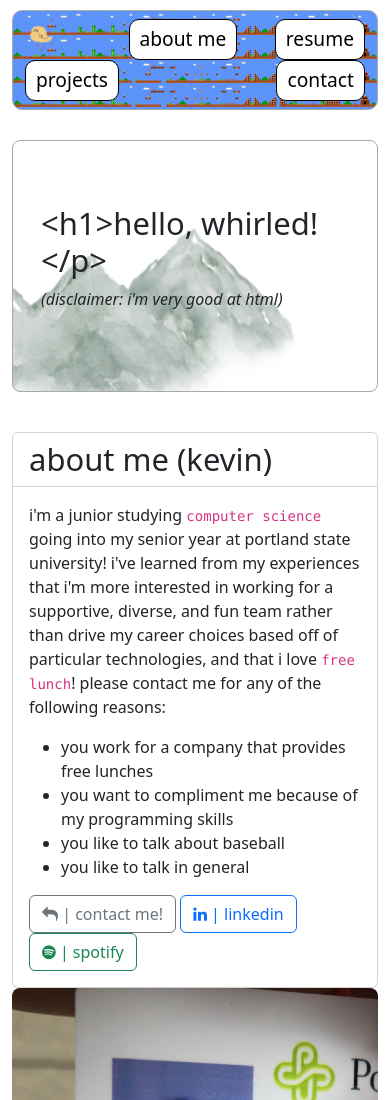
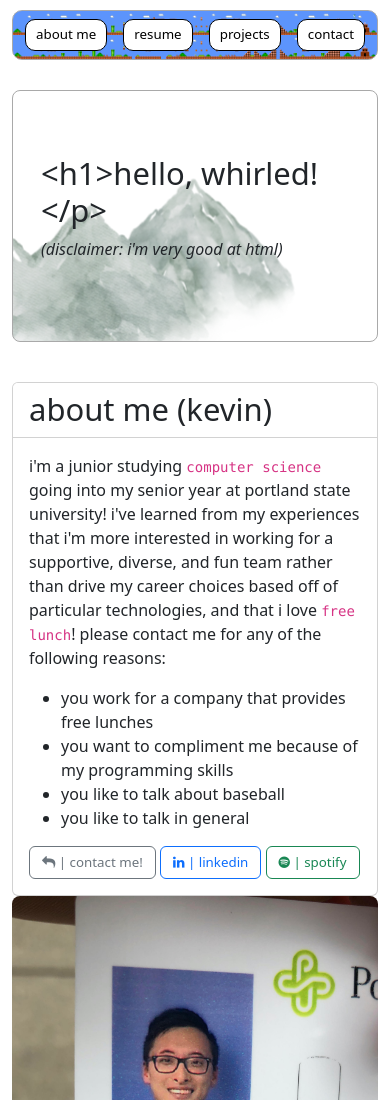
Before and after one commit to keca2/website, a plain HTML site: page index.html in a window 390 px wide. Shown: the top 1100 px of the page. Drawn offline with nearby package versions, Linux system fonts and the light colour scheme.

Commit message:
Update to responsiveness @mobile size

```diff
--- a/index.html
+++ b/index.html
@@ -20,7 +20,7 @@
       <nav class="navbar navbar-expand-lg">
         <div class="container-md">
           <a class="navbar-brand" href="#">
-            <img src="./images/bird.png" alt="picture of a baby duck" href="#" width="30" height="24"
+            <img id="bird" src="./images/bird.png" alt="picture of a baby duck" href="#" width="30" height="24"
               class="d-inline-block align-text-top">
           </a>
 
--- a/styles/styles.css
+++ b/styles/styles.css
@@ -157,3 +157,18 @@ div.carousel-item:nth-child(2) > div:nth-child(2){
     border-color: lightgrey;
     font-size: smaller;
 }
+
+@media (max-width: 414px) {
+    .navbar-brand {
+      display: none;
+    }
+    .nav-link {
+        font-size: smaller;
+    }
+    .btn-outline-primary,
+    .btn-outline-secondary,
+    .btn-outline-success {
+        font-size: smaller;
+    }
+    .
+  }
```
